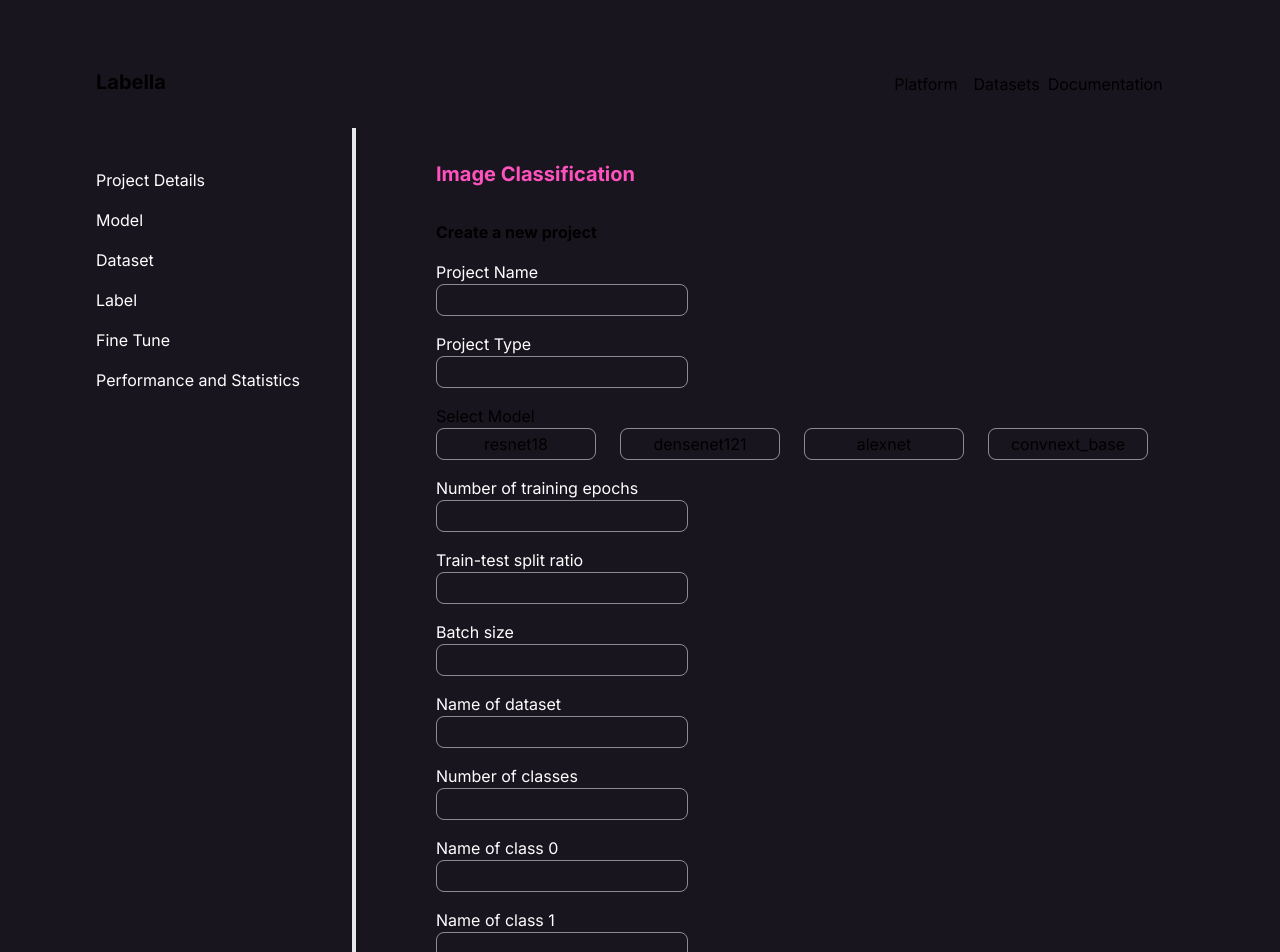
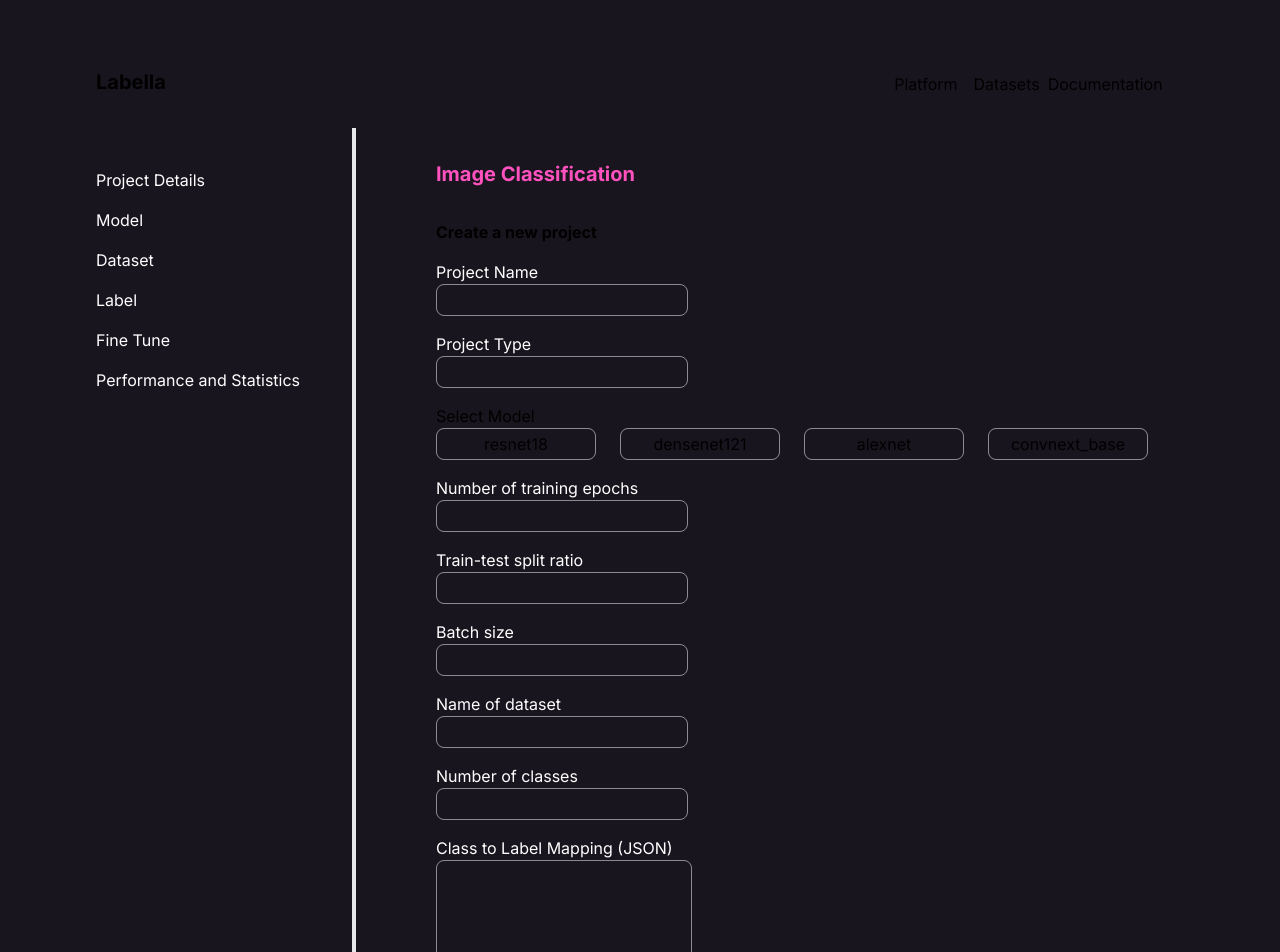
Before and after one commit to oliviaow2022/techjam, a Next.js app in the folder labella/: page /image-classification in a window 1280 px wide. Shown: the top 952 px of the page. Built offline with nearby package versions, Linux system fonts and the light colour scheme.

Commit message:
changed to json input for label mapping

```diff
--- a/labella/package.json
+++ b/labella/package.json
@@ -16,7 +16,8 @@
     "react-router-dom": "^6.23.1"
   },
   "devDependencies": {
-    "postcss": "^8",
-    "tailwindcss": "^3.4.1"
+    "autoprefixer": "^10.4.19",
+    "postcss": "^8.4.38",
+    "tailwindcss": "^3.4.4"
   }
 }
--- a/labella/src/app/image-classification/page.js
+++ b/labella/src/app/image-classification/page.js
@@ -3,6 +3,7 @@
 import Image from "next/image";
 import Link from 'next/link';
 import InputBox from "@/components/InputBox";
+import JsonInput from '@/components/JSONInput';
 import axios from 'axios';
 
 export default function ImageClassification() {
@@ -13,7 +14,13 @@
 
     const [selectedModel, setSelectedModel] = useState('not selected');
     const jwtToken = localStorage.getItem('jwt');
-    console.log("jwt:",jwtToken)
+
+    const [parsedJson, setParsedJson] = useState(null);
+    const handleJsonChange = (parsedJson) => {
+        setParsedJson(parsedJson);
+    };
+    const [projectCreated, setProjectCreated] = useState(false);
+
     const config = {
         headers: {
             'Content-Type': 'application/json',
@@ -32,10 +39,7 @@
         numClasses: '',
         s3_bucket: "my-s3-bucket",
         s3_prefix: "my-prefix/",
-        classToLabelMapping: {
-            "0": '',
-            "1": ''
-        },
+        classToLabelMapping: '',
         config: config
     });
 
@@ -45,21 +49,10 @@
     const handleChange = (e) => {
         const { name, value } = e.target;
 
-        if (name.startsWith("class")) {
-            const classIndex = name.slice(-1); // Extract the class index from the input name
-            setFormData({
-                ...formData,
-                classToLabelMapping: {
-                    ...formData.classToLabelMapping,
-                    [classIndex]: value
-                }
-            });
-        } else {
-            setFormData({
-                ...formData,
-                [name]: value
-            });
-        }
+        setFormData({
+            ...formData,
+            [name]: value
+        });
     };
 
     const validate = () => {
@@ -87,11 +80,6 @@
         if (!formData.numClasses) {
             errors.numClasses = 'Number of classes is required';
         }
-        if (!formData.classToLabelMapping) {
-            errors.classToLabelMapping = 'Naming of classes is required';
-        }
-
-
         return errors;
     };
 
@@ -99,7 +87,6 @@
         e.preventDefault();
         const validationErrors = validate();
         setErrors(validationErrors);
-
         if (Object.keys(validationErrors).length === 0) {
             setIsSubmitting(true);
             try {
@@ -110,13 +97,14 @@
                     num_classes: formData.numClasses,
                     project_name: formData.projectName,
                     project_type: formData.projectType,
-                    class_to_label_mapping: formData.classToLabelMapping,
+                    class_to_label_mapping: parsedJson,
                     user_id: formData.userId,
                     s3_bucket: formData.bucket || '', // optional
                     s3_prefix: formData.prefix || '', // optional
                 }, formData.config);
 
                 console.log('Form submitted successfully:', response.data);
+                setProjectCreated(true);
                 // Reset form or handle successful submission
             } catch (error) {
                 console.error('Error submitting form:', error);
@@ -142,14 +130,15 @@
             <div className="flex flex-row">
                 <div className="hidden lg:flex lg:flex-col gap-4 mr-8 pt-2 fixed top-40 z-10">
                     {menuOptions.map((option, index) => (
-                        <p key={index} className="hover:cursor-pointer hover:text-[#FF52BF] text-white">{option}</p>
+                        <p key={index} className="hover:cursor-pointer hover:text-[#FF52BF] text-white"><a href={`#${option}`}>{option}</a></p>
                     ))}
                 </div>
                 <div className="bg-white border-2 mt-32 ml-64 h-100% hidden lg:block"></div>
                 <div className="ml-0 lg:ml-20">
-                    <p className="text-xl text-[#FF52BF] font-bold mb-8 mt-40">Image Classification</p>
+                    <p className="text-xl text-[#FF52BF] font-bold mb-8 mt-40" id="Project Details">Image Classification</p>
                     <form onSubmit={handleSubmit}>
                         <p className="font-bold mb-4">Create a new project</p>
+                        <div id="Model"></div>
                         <div className="flex flex-col gap-4">
                             <InputBox label={"Project Name"}
                                 name="projectName"
@@ -175,7 +164,7 @@
                                     </div>
                                 ))}
                             </div>
-                            {errors.model && <p className="text-red-500">{errors.model}</p>}
+                            {errors.model && <p className="text-red-500 text-sm">{errors.model}</p>}
                         </div>
 
                         <div className="mb-4">
@@ -206,7 +195,7 @@
                         </div>
 
 
-                        <div className="mb-4">
+                        <div className="mb-4" id="Dataset">
                             {/* <p className="">Choose Dataset</p>
                             <div className="flex border w-64 rounded-lg pl-4 py-1 items-center">
                                 <img src="/upload.png" alt="upload icon" className="h-4 mr-2"></img>
@@ -226,22 +215,15 @@
                                 onChange={handleChange}
                                 error={errors.numClasses}
                             />
-                            <InputBox label={"Name of class 0"}
-                                name="class0"
-                                value={formData.classToLabelMapping[0]}
-                                onChange={handleChange}
-                                error={errors.classToLabelMapping}
-                            />
-                            <InputBox label={"Name of class 1"}
-                                name="class1"
-                                value={formData.classToLabelMapping[1]}
-                                onChange={handleChange}
-                                error={errors.classToLabelMapping}
+                            <JsonInput label={"Class to Label Mapping (JSON)"}
+                                name="classToLabelMapping"
+                                onJsonChange={handleJsonChange}
                             />
 
                             <button type="submit" className="flex bg-[#FF52BF] w-32 rounded-lg justify-center items-center cursor-pointer text-white" disabled={isSubmitting}>
                                 {isSubmitting ? 'Creating...' : 'Create Project'}
                             </button>
+                            {projectCreated ? (<div>Success!</div>):(<div></div>)}
                         </div>
 
                     </form>
--- /dev/null
+++ b/labella/src/components/JSONInput.jsx
@@ -0,0 +1,46 @@
+'use client';
+import React, {useState} from 'react';
+import TextArea from "./TextArea";
+
+const JsonInput = ({label, name, onJsonChange}) => {
+    const [jsonString, setJsonString] = useState('');
+    const [jsonObject, setJsonObject] = useState(null);
+    const [error, setError] = useState(null);
+
+    const handleChange = (e) => {
+        const newValue = e.target.value;
+        setJsonString(newValue);
+        try {
+            // Validate the JSON string
+            const parsedJson = JSON.parse(newValue);
+            setJsonObject(parsedJson);
+            setError(null);
+            console.log("Parsed JSON:", parsedJson);
+            onJsonChange(parsedJson);
+        } catch (e) {
+            setError('Invalid JSON. Please ensure it is properly formatted.');
+            console.log("Invalid JSON");
+            setJsonObject(null);
+        }
+    };
+
+    return (
+        <div className="">
+            <TextArea
+                label={label}
+                name={name}
+                value={jsonString}
+                onChange={handleChange}
+                error={error}
+            />
+            {jsonObject && (
+                <div className="mt-4">
+                    <h3 className="">Parsed JSON Object:</h3>
+                    <pre className="bg-gray-100 p-2 rounded-lg text-black">{JSON.stringify(jsonObject, null, 2)}</pre>
+                </div>
+            )}
+        </div>
+    );
+};
+
+export default JsonInput;
--- /dev/null
+++ b/labella/src/components/TextArea.jsx
@@ -0,0 +1,22 @@
+'use client';
+import React, {useState} from 'react';
+
+const TextArea = ({label, name, value, onChange, error}) => {
+
+    return(
+        <div>
+            <label htmlFor="input-box" className='block text-white'>{label}</label>
+            <textarea
+                id={name}
+                name={name}
+                type="type"
+                value={value}
+                onChange={onChange}
+                className={`text-white p-2 border border-white border-opacity-50 rounded-lg h-32 w-64 bg-transparent`}
+            />
+            {error && <p className="text-red-500 text-sm">{error}</p>}
+        </div>
+    )
+};
+
+export default TextArea;
```
Also changed, not shown: 2 other files (tests, documents, lock files or other folders).
